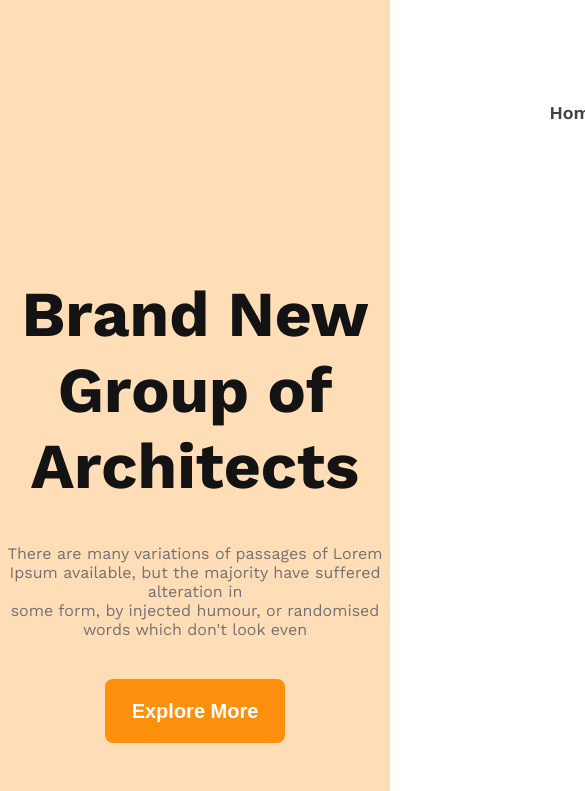
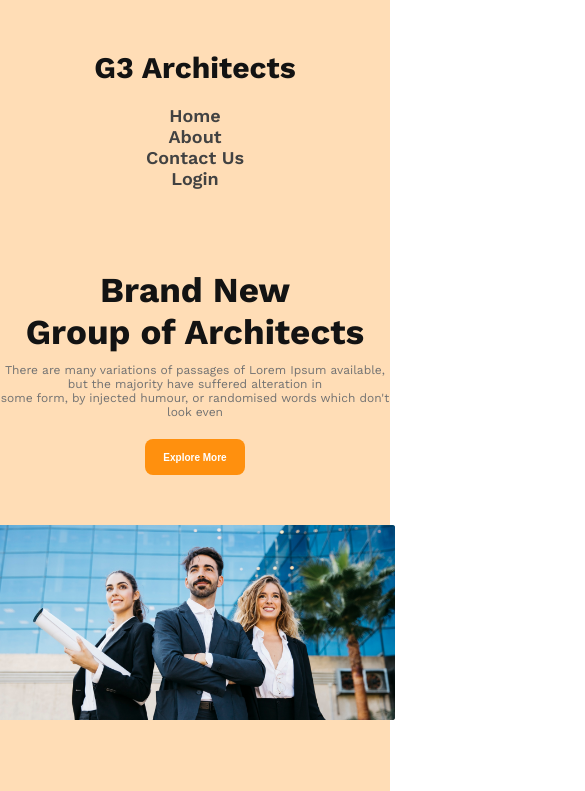
Before and after one commit to syedshafinahmed/G3-Architects, a plain HTML site: page index.html in a window 390 px wide. Shown: the top 791 px of the page, 585 px wide, since content can reach past the window. Drawn offline with nearby package versions, Linux system fonts and the light colour scheme.

Commit message:
made header file responsive

```diff
--- a/style.css
+++ b/style.css
@@ -1,20 +1,22 @@
-*{
+* {
     margin: 0;
     padding: 0;
 }
+
 .work-sans {
-  font-family: "Work Sans", sans-serif;
-  font-optical-sizing: auto;
-  font-weight: <weight>;
-  font-style: normal;
+    font-family: "Work Sans", sans-serif;
+    font-optical-sizing: auto;
+    font-weight: <weight>;
+    font-style: normal;
 }
 
-.topleft{
+.topleft {
     font-size: 45px;
     font-weight: bold;
     color: #131313;
 }
-.topright{
+
+.topright {
     width: 480px;
     font-size: 18px;
     font-weight: 600;
@@ -22,26 +24,30 @@
     display: flex;
     justify-content: space-between;
 }
-.top{
+
+.top {
     display: flex;
     justify-content: center;
     align-items: center;
     gap: 700px;
     padding-top: 70px;
 }
-.tsone{
+
+.tsone {
     font-size: 64px;
     font-weight: bold;
     color: #131313;
     text-align: center;
 }
-.tstwo{
+
+.tstwo {
     color: #727272;
     font-size: 16px;
     text-align: center;
     margin: 40px 0px 40px 0px;
 }
-.tsbtn{
+
+.tsbtn {
     width: 180px;
     height: 64px;
     border: none;
@@ -51,14 +57,16 @@
     font-size: 20px;
     font-weight: 600;
 }
-.topsecond{
+
+.topsecond {
     display: flex;
     flex-direction: column;
     justify-content: center;
     align-items: center;
     margin: 100px 0px 50px 0px;
 }
-.tsimg{
+
+.tsimg {
     width: 1440px;
     height: 700px;
     margin: 0 auto;
@@ -67,11 +75,70 @@
     justify-content: center;
     margin-bottom: 100px;
 }
-.ti{
+
+.ti {
     display: flex;
     align-items: center;
     justify-content: center;
 }
-.header{
+
+.header {
     background-color: rgba(255, 144, 14, 0.3)
 }
+
+@media screen and (max-width:576px) {
+    .topleft {
+        font-size: 30px;
+    }
+
+    .topright {
+        flex-direction: column;
+        align-items: center;
+    }
+
+    .top {
+        flex-direction: column;
+        padding-top: 50px;
+        gap: 20px;
+    }
+
+    .tsone {
+        font-size: 35px;
+        text-align: center;
+        margin-top: -20px;
+    }
+
+    .tstwo {
+        font-size: 12px;
+        text-align: center;
+        margin: 10px 0px 20px 0px;
+    }
+
+    .tsbtn {
+        width: 100px;
+        height: 36px;
+        font-size: 10px;
+    }
+
+    .topsecond {
+        display: flex;
+        flex-direction: column;
+        justify-content: center;
+        align-items: center;
+    }
+
+    .tsimg {
+        width: 400px;
+        height: 195px;
+        display: flex;
+        align-items: center;
+        justify-content: center;
+        margin-bottom: 1000px;
+    }
+
+    .ti {
+        display: flex;
+        align-items: center;
+        justify-content: center;
+    }
+}
```
